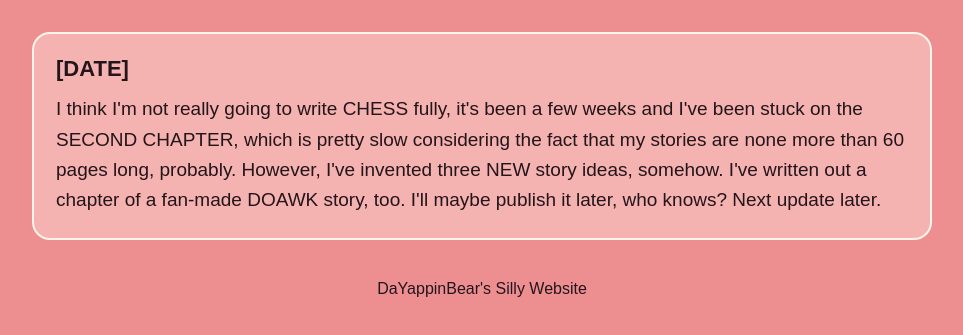
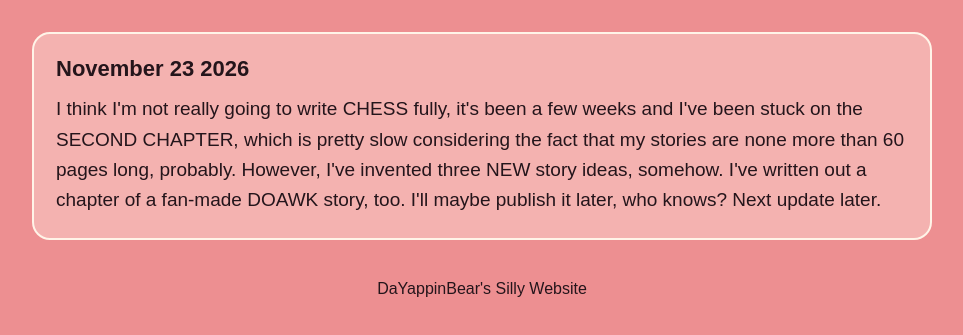
Before and after one commit to DaYappinBear/dayappinbear.github.io, a plain HTML site: page updates.html in a window 1280 px wide. Shown: the part 237-572 px from the top of the page, without its empty margins (158-1121 px from the left). Drawn offline with Linux system fonts and the light colour scheme.

Commit message:
Update update date to November 23 2026

```diff
--- a/updates.html
+++ b/updates.html
@@ -120,7 +120,7 @@
 
         <article class="update-card">
 
-            <h2 class="update-date">[DATE]</h2>
+            <h2 class="update-date">November 23 2026</h2>
 
             <p class="update-text">I think I'm not really going to write CHESS fully, it's been a few weeks and I've been stuck on the SECOND CHAPTER, which is pretty slow considering the fact that my stories are none more than 60 pages long, probably. However, I've invented three NEW story ideas, somehow. I've written out a chapter of a fan-made DOAWK story, too. I'll maybe publish it later, who knows? Next update later.</p>
 
```
